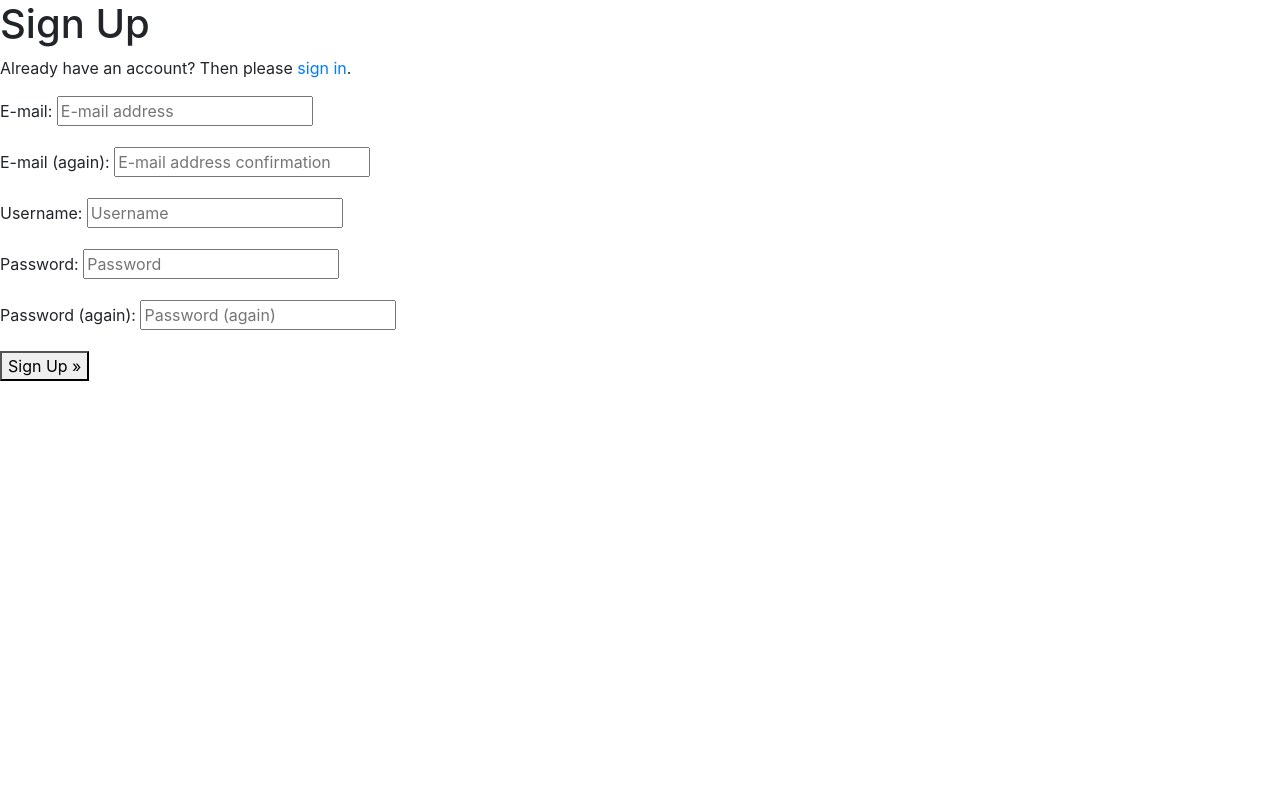
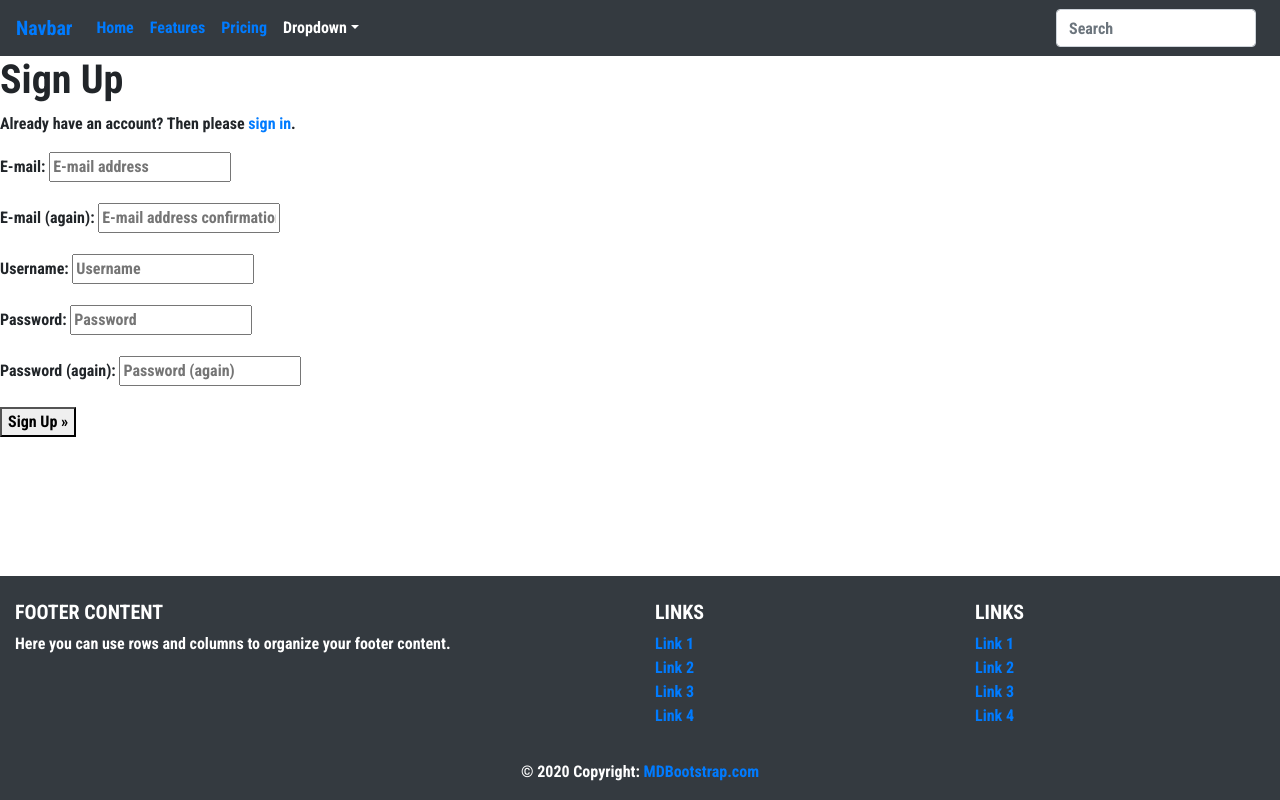
Before and after one commit to CaraMcAvinchey/purrfect-sitters, a Django app: page /accounts/signup/ in a window 1280 px wide. Run offline with Django 3.2, Linux system fonts and the light colour scheme; parts of the project's set-up code (start-up, migrations or seed data) failed here and were passed over; some libraries are stand-ins or nearby versions.

Commit message:
Add basic header and footer structure

```diff
--- a/home/templates/home/index.html
+++ b/home/templates/home/index.html
@@ -2,5 +2,9 @@
 {% load static %}
 
 {% block content %}
-    <h1 class="display-4 text-success">It works!</h1>
+
+<div>
+    <h1 class="display-4">It works!</h1>
+</div>
+
 {% endblock %}
--- a/static/css/base.css
+++ b/static/css/base.css
@@ -0,0 +1,6 @@
+@import url('https://fonts.googleapis.com/css2?family=Cabin&family=Roboto+Condensed:wght@700&display=swap');
+
+body {
+    font-family: 'Cabin', sans-serif;
+    font-family: 'Roboto Condensed', sans-serif;
+}
--- a/templates/base.html
+++ b/templates/base.html
@@ -2,6 +2,7 @@
 
 <!DOCTYPE html>
 <html lang="en">
+
 <head>
   {% block meta %}
   <meta http-equiv="X-UA-Compatible" content="ie=edge">
@@ -23,10 +24,9 @@
   {% block corecss %}
   <!--favicon links -->
   <link rel="icon" type="image/ico" href="{% static 'favicon/favicon.ico' %}">
-        <!-- bootstrap & google fonts -->
+  <!-- bootstrap & css stylesheet -->
   <link rel="stylesheet" href="https://stackpath.bootstrapcdn.com/bootstrap/4.4.1/css/bootstrap.min.css"
     integrity="sha384-Vkoo8x4CGsO3+Hhxv8T/Q5PaXtkKtu6ug5TOeNV6gBiFeWPGFN9MuhOf23Q9Ifjh" crossorigin="anonymous">
-        <link rel="stylesheet" href="https://fonts.googleapis.com/css?family=Lato&display=swap">
   <link rel="stylesheet" href="{% static 'css/base.css' %}">
   {% endblock %}
 
@@ -36,7 +36,8 @@
   {% block corejs %}
   <!-- font awesome & bootstrap JS scripts -->
   <script src="https://kit.fontawesome.com/7cf492ae91.js" crossorigin="anonymous"></script>
-        <script src="https://cdn.jsdelivr.net/npm/jquery@3.5.1/dist/jquery.min.js" integrity="sha256-9/aliU8dGd2tb6OSsuzixeV4y/faTqgFtohetphbbj0=" crossorigin="anonymous"></script>
+  <script src="https://cdn.jsdelivr.net/npm/jquery@3.5.1/dist/jquery.min.js"
+    integrity="sha256-9/aliU8dGd2tb6OSsuzixeV4y/faTqgFtohetphbbj0=" crossorigin="anonymous"></script>
   <script src="https://cdn.jsdelivr.net/npm/popper.js@1.16.1/dist/umd/popper.min.js"
     integrity="sha384-9/reFTGAW83EW2RDu2S0VKaIzap3H66lZH81PoYlFhbGU+6BZp6G7niu735Sk7lN" crossorigin="anonymous">
   </script>
@@ -51,16 +52,17 @@
   <title>Purrfect Sitters{% block extra_title %}{% endblock %}</title>
 </head>
 
-  <body class="d-flex flex-column h-100">
-    <header class="container-fluid fixed-top">
-        <!--Navbar -->
-        <!-- <nav class="mb-1 navbar navbar-expand-lg fixed-top navbar-dark bg-dark lighten-1">
+<body class="d-flex flex-column min-vh-100 gy-0">
+  <header>
+    <nav class="navbar navbar-expand-lg bg-dark text-white">
       <a class="navbar-brand" href="#">Navbar</a>
-            <button class="navbar-toggler" type="button" data-toggle="collapse" data-target="#navbarSupportedContent-555"
-            aria-controls="navbarSupportedContent-555" aria-expanded="false" aria-label="Toggle navigation">
+
+      <button class="navbar-toggler" type="button" data-toggle="collapse" data-target="#basicExampleNav"
+        aria-controls="basicExampleNav" aria-expanded="false" aria-label="Toggle navigation">
         <span class="navbar-toggler-icon"></span>
       </button>
-            <div class="collapse navbar-collapse" id="navbarSupportedContent-555">
+
+      <div class="collapse navbar-collapse" id="basicExampleNav">
         <ul class="navbar-nav mr-auto">
           <li class="nav-item active">
             <a class="nav-link" href="#">Home
@@ -73,36 +75,50 @@
           <li class="nav-item">
             <a class="nav-link" href="#">Pricing</a>
           </li>
+
+          <li class="nav-item dropdown">
+            <a class="nav-link dropdown-toggle" id="navbarDropdownMenuLink" data-toggle="dropdown" aria-haspopup="true"
+              aria-expanded="false">Dropdown</a>
+            <div class="dropdown-menu dropdown-primary" aria-labelledby="navbarDropdownMenuLink">
+              <a class="dropdown-item" href="#">Action</a>
+              <a class="dropdown-item" href="#">Another action</a>
+              <a class="dropdown-item" href="#">Something else here</a>
+            </div>
+          </li>
+
         </ul>
-            <ul class="navbar-nav ml-auto nav-flex-icons">
-                <li class="nav-item avatar">
-                <a class="nav-link p-0" href="#">
-                    <img src="https://mdbootstrap.com/img/Photos/Avatars/avatar-5.webp" class="rounded-circle z-depth-0"
-                    alt="avatar image" height="35">
-                </a>
-                </li>
-            </ul>
+
+        <form class="form-inline">
+          <div class="md-form my-0">
+            <input class="form-control mr-sm-2" type="text" placeholder="Search" aria-label="Search">
           </div>
-        </nav> -->
+        </form>
+      </div>
+
+    </nav>
   </header>
 
-    <main class="flex-shrink-0">
+  <main>
     {% block content %}
     <!-- website content -->
     {% endblock content %}
   </main>
 
-    <!-- <footer class="page-footer fixed-bottom font-small bg-dark text-white pt-4">
+
+  <footer class="page-footer font-small bg-dark text-white pt-4 fixed-bottom">
     <div class="container-fluid text-center text-md-left">
       <div class="row">
         <div class="col-md-6 mt-md-0 mt-3">
+
           <h5 class="text-uppercase">Footer Content</h5>
           <p>Here you can use rows and columns to organize your footer content.</p>
+
         </div>
 
         <hr class="clearfix w-100 d-md-none pb-3">
 
         <div class="col-md-3 mb-md-0 mb-3">
+
           <h5 class="text-uppercase">Links</h5>
 
           <ul class="list-unstyled">
@@ -119,10 +135,13 @@
               <a href="#!">Link 4</a>
             </li>
           </ul>
+
         </div>
 
         <div class="col-md-3 mb-md-0 mb-3">
+
           <h5 class="text-uppercase">Links</h5>
+
           <ul class="list-unstyled">
             <li>
               <a href="#!">Link 1</a>
@@ -137,14 +156,17 @@
               <a href="#!">Link 4</a>
             </li>
           </ul>
+
         </div>
+        <!-- Grid column -->
+
       </div>
     </div>
 
     <div class="footer-copyright text-center py-3">© 2020 Copyright:
       <a href="/"> MDBootstrap.com</a>
     </div>
-    </footer> -->
+  </footer>
 
 
   {% if messages %}
@@ -158,4 +180,5 @@
   {% endblock %}
 
 </body>
+
 </html>
```
Also changed, not shown: purrfect_sitters/settings.py (+20 -20 lines), static/images/purrfect-sitters-logo.png (renamed from static/images/purrfect-sitters-logo-transparant.png). Lines whose indentation alone changed are shown as unchanged.
